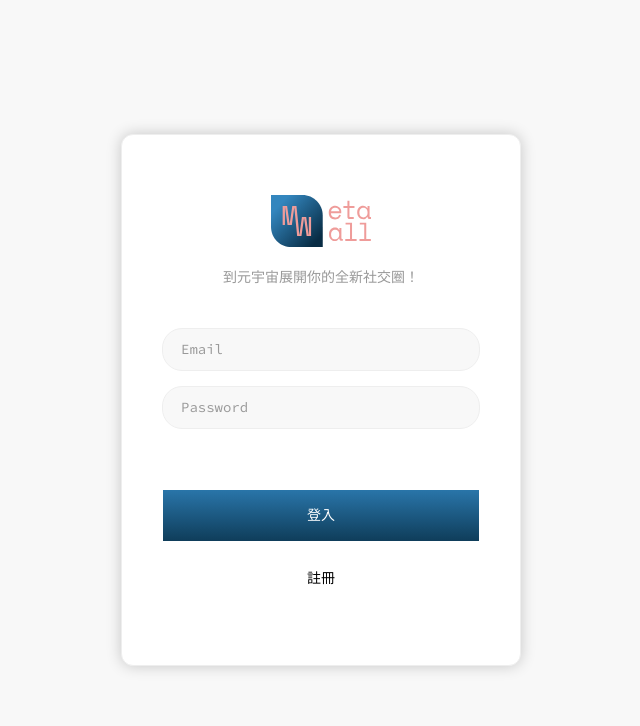
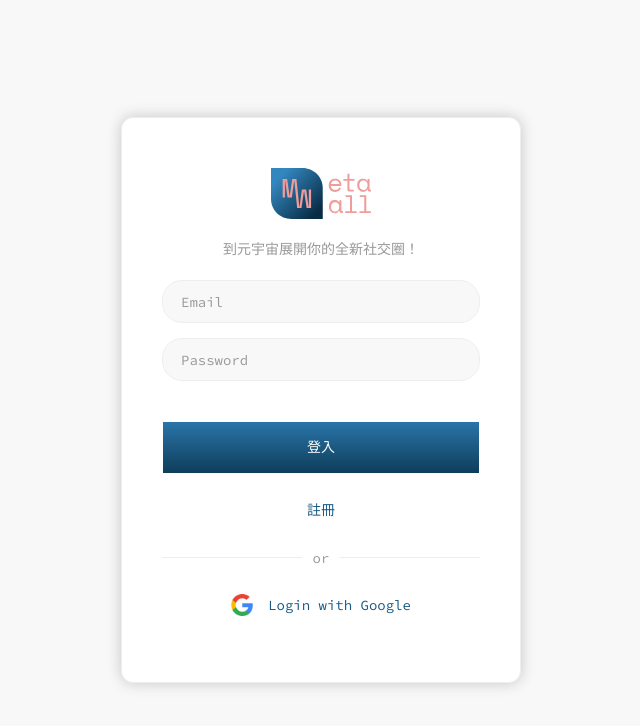
Before and after one commit to cotton123236/metawall-frontend, a Vue app: page /#/login in a window 1280 px wide. Shown: the top 726 px of the page, without its empty margins (319-959 px from the left). Built offline with nearby package versions, Linux system fonts and the light colour scheme.

Commit message:
add Google Login button

```diff
--- a/src/assets/sass/components/button.sass
+++ b/src/assets/sass/components/button.sass
@@ -27,15 +27,20 @@
 // rect-btn
 .rect-btn
   position: relative
+  display: flex
+  justify-content: center
+  align-items: center
   z-index: 1
   width: 100%
-  padding: 15px
+  font-family: $code-font
   text-align: center
   font-size: px(14)
   line-height: 1.5
+  padding: 15px
   cursor: pointer
   transition: background-color var(--trans-s), opacity var(--trans-s), color var(--trans-s), border var(--trans-s)
   border: 1px solid transparent
+  color: var(--primary-blue)
   // overflow: hidden
   &:hover
     border: 1px solid var(--primary-blue-light)
@@ -61,3 +66,6 @@
   &.disable
     opacity: .2
     pointer-events: none
+  .google-logo
+    width: 22px
+    margin-right: 15px
--- a/src/components/Filter.vue
+++ b/src/components/Filter.vue
@@ -40,7 +40,7 @@ const changeSelected = async (li, index) => {
   await appendQuery(route, { sort })
   // then get data
   const { data } = await getPostsByRoute(route)
-  if (data.data.status !== 'success') return;
+  if (data.status !== 'success') return;
   patchPosts(data.data.list)
 }
 
--- a/src/components/Posts.vue
+++ b/src/components/Posts.vue
@@ -68,6 +68,12 @@ onMounted(() => {
               @click.stop="changeMoreOpenStatus"
             >
               <a href="javascript:;" @click="editPostHandler(post)">編輯貼文</a>
+            </li>
+            <li
+              v-if="userStore._id === post.editor._id"
+              @click.stop="changeMoreOpenStatus"
+            >
+              <a href="javascript:;">刪除貼文</a>
             </li>
           </ul>
         </div>
@@ -177,6 +183,7 @@ onMounted(() => {
       background-color: var(--white)
       overflow: hidden
       border-radius: 5px
+      padding: 5px 0
       &::before
         position: absolute
         content: ''
@@ -191,7 +198,7 @@ onMounted(() => {
         font-size: px(12)
         line-height: 1.5
         text-align: center
-        padding: 8px 10px
+        padding: 5px 10px
         &:hover
           color: var(--primary-blue)
   .text
--- a/src/pages/Login.vue
+++ b/src/pages/Login.vue
@@ -8,6 +8,7 @@ import validator from "validator";
 import { useUserStore } from "./../stores/userStore";
 import { Swiper, SwiperSlide } from "swiper/vue";
 import LogoLarge from "./../assets/image/logo-large.svg";
+import googleLogo from "./../assets/image/google-logo.png";
 const userStore = useUserStore();
 const { patchUser } = userStore;
 
@@ -33,6 +34,9 @@ const slidePrev = () => {
 const slideNext = () => {
   apiErrorMessage.value = "";
   signupSwiperInstance.value.slideNext();
+};
+const slideUpdate = () => {
+  setTimeout(() => { signupSwiperInstance.value.update() }, 100);
 };
 
 /* ---登入功能--- */
@@ -130,6 +134,21 @@ watch(
       registerForm.value.password.trim() !== newVal.trim() ? "密碼不一致" : "";
   }
 );
+
+watch(
+  errorMessage.value,
+  () => {
+    slideUpdate()
+  }
+)
+
+watch(
+  apiErrorMessage,
+  () => {
+    console.log('apiErr')
+    slideUpdate()
+  }
+)
 
 // 註冊檢查
 const registerPreCheck = async () => {
@@ -242,12 +261,18 @@ const register = async () => {
                   type="password"
                   required
                   v-model="loginForm.password"
+                  @keyup.enter="login"
                 />
                 <span>Password</span>
               </label>
               <div class="api-error">{{ apiErrorMessage }}</div>
               <div class="rect-btn fill login-btn" @click="login">登入</div>
               <div class="rect-btn signup-btn" @click="slideNext">註冊</div>
+              <div class="line" data-text="or"></div>
+              <div class="rect-btn">
+                <img class="google-logo" :src="googleLogo" alt="">
+                Login with Google
+              </div>
             </form>
           </swiper-slide>
           <!-- sign-up email & password -->
@@ -281,6 +306,7 @@ const register = async () => {
                   type="password"
                   required
                   v-model="registerForm.confirmPassword"
+                  @keyup.enter="registerPreCheck"
                 />
                 <span>Confirm Password</span>
               </label>
@@ -289,6 +315,11 @@ const register = async () => {
                 註冊
               </div>
               <div class="rect-btn login-btn" @click="slidePrev">登入</div>
+              <div class="line" data-text="or"></div>
+              <div class="rect-btn">
+                <img class="google-logo" :src="googleLogo" alt="">
+                Sign up with Google
+              </div>
             </form>
           </swiper-slide>
           <!-- sign-up name -->
@@ -318,7 +349,9 @@ const register = async () => {
 </template>
 
 <style lang="sass" scoped>
+@import ./../assets/sass/base/variables
 @import ./../assets/sass/base/mixin
+
 main
   display: flex
   flex-direction: column
@@ -329,7 +362,7 @@ main
   margin: auto
   width: 100%
   max-width: 400px
-  padding: 60px 40px
+  padding: 50px 40px
   border: 1px solid var(--dark-white)
   border-radius: 12px
   background-color: #fff
@@ -347,16 +380,35 @@ main
   form
     display: flex
     flex-direction: column
-    margin-top: 40px
+    margin-top: 20px
     width: 100%
   .api-error
     display: flex
     justify-content: center
     margin-top: 20px
+    font-size: px(12)
+    line-height: 1.5
     color: var(--warning)
     font-size: 0.875rem
   .rect-btn
-    margin-top: 40px
+    margin-top: 20px
     & + .rect-btn
       margin-top: 10px
+  .line
+    position: relative
+    width: 100%
+    height: 1px
+    background-color: #eee
+    margin: 20px 0
+    & + .rect-btn
+      margin-top: 0
+    &::before
+      display: block
+      content: attr(data-text)
+      font-size: px(14)
+      font-family: $code-font
+      color: var(--light-gray)
+      padding: 0 10px
+      background-color: #fff
+      +posCenter
 </style>
```
Also changed, not shown: src/assets/image/google-logo.png (added).
